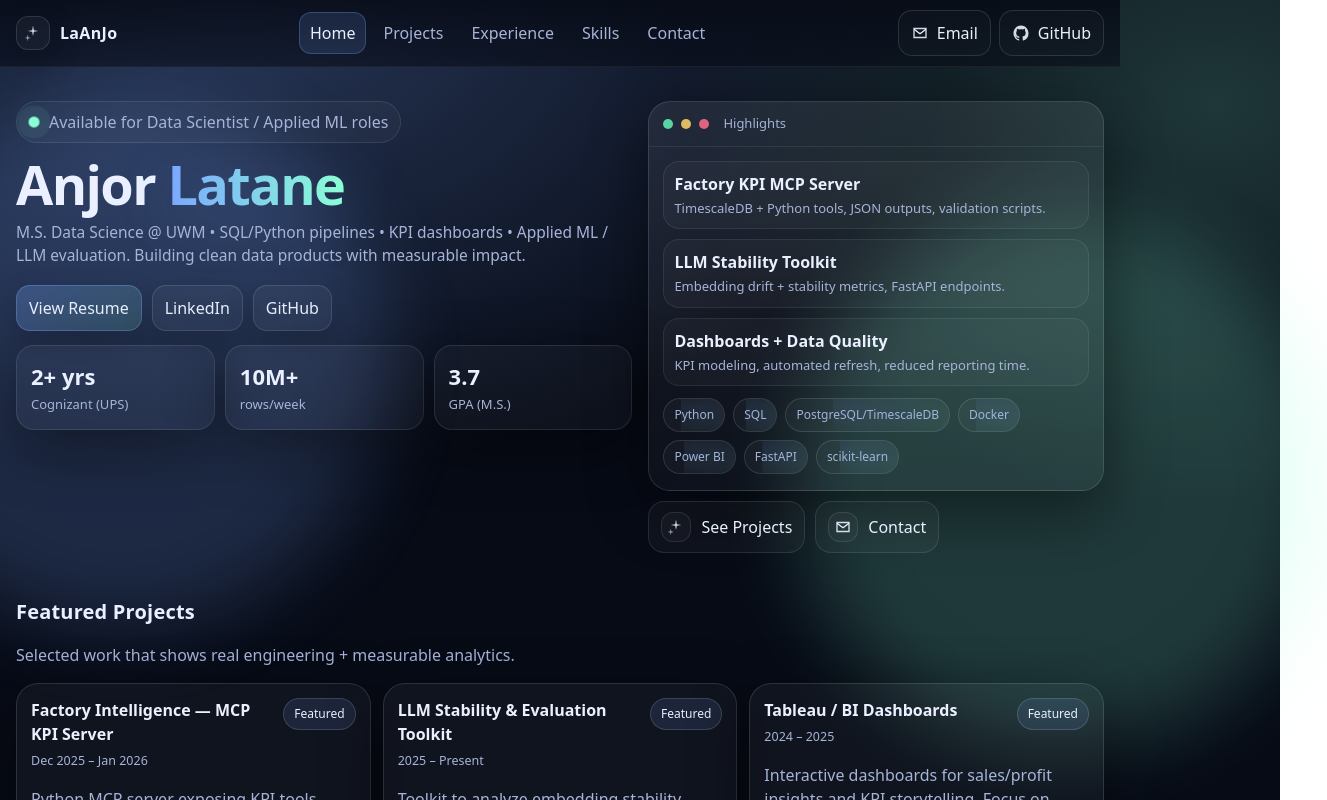
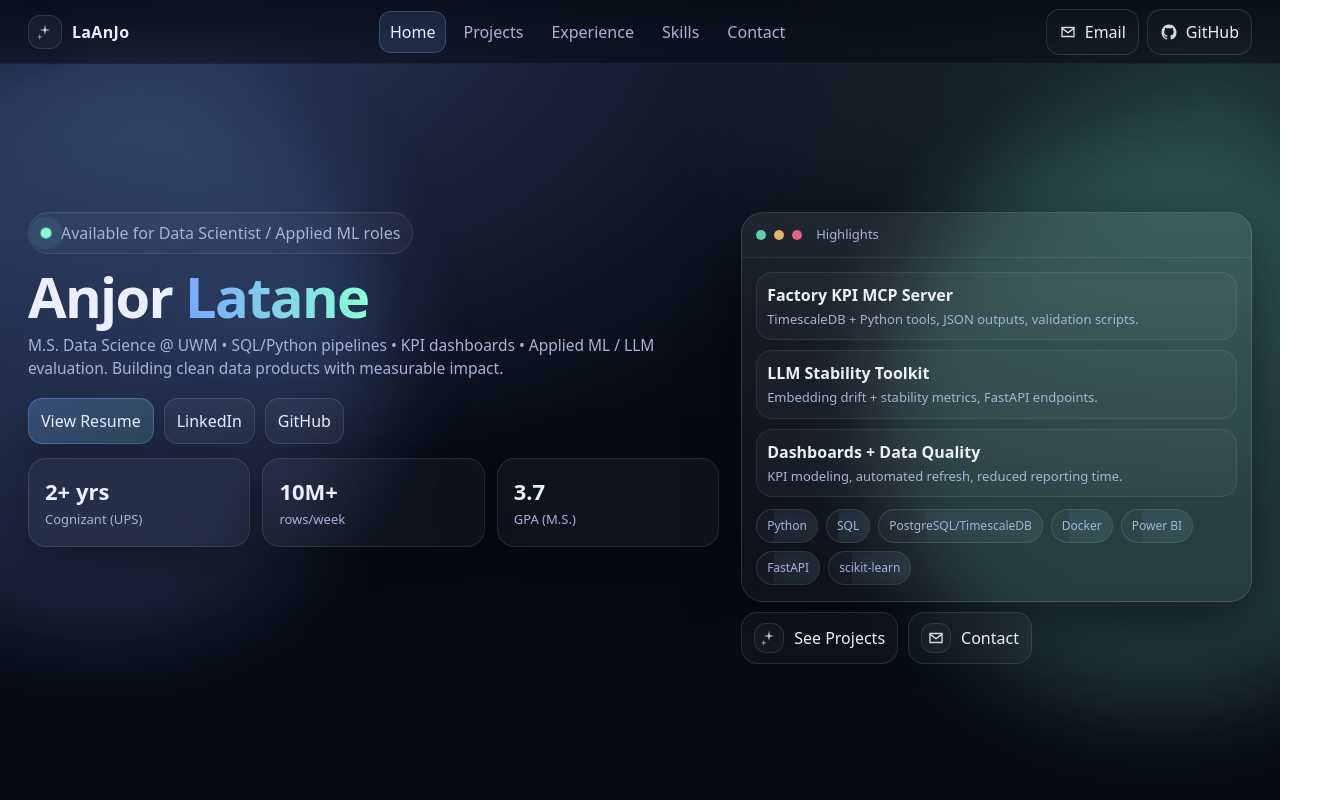
Before and after one commit to LaAnJo/anjor-portfolio, a React (Vite) app: page / in a window 1280 px wide. Shown: the top 800 px of the page, 1327 px wide, since content can reach past the window. Built offline with nearby package versions, Linux system fonts and the light colour scheme.

Commit message:
updated page and changes in layout

```diff
--- a/src/App.css
+++ b/src/App.css
@@ -8,17 +8,35 @@
   --accent: #7aa7ff;
   --accent2: #8affd6;
   --shadow: 0 18px 60px rgba(0, 0, 0, 0.45);
+
+  /* layout vars */
+  --container-max: 1600px;
+  --container-pad: 28px;
+  --nav-h: 64px;
 }
 
 * {
   box-sizing: border-box;
 }
+
 html {
   scroll-behavior: smooth;
+  width: 100%;
+  max-width: 100%;
+  overflow-x: hidden; /* FIX: prevent right-gap overflow */
+  background: var(--bg); /* FIX: remove white edge */
 }
+
 body {
   margin: 0;
   font-family: system-ui, -apple-system, Segoe UI, Roboto, Arial, sans-serif;
+
+  /* FIX: full-page background always visible */
+  min-height: 100vh;
+  width: 100%;
+  max-width: 100%;
+  overflow-x: hidden;
+
   background: radial-gradient(
       1200px 800px at 18% 0%,
       rgba(122, 167, 255, 0.28),
@@ -35,8 +53,15 @@ body {
       transparent 60%
     ),
     var(--bg);
+
   color: var(--text);
-  overflow-x: hidden;
+}
+
+#root {
+  min-height: 100vh; /* FIX: avoids bottom white space */
+  width: 100%;
+  overflow-x: hidden; /* FIX: protects against any child overflow */
+  background: transparent;
 }
 
 a {
@@ -50,36 +75,39 @@ a:hover {
 .app {
   position: relative;
   min-height: 100vh;
+  width: 100%;
+  overflow-x: hidden; /* FIX: hard stop right-side gap */
 }
 
 /* animated blobs */
 .bgBlob {
   position: absolute;
   inset: auto;
-  width: 520px;
-  height: 520px;
+  width: 560px;
+  height: 560px;
+  max-width: 100vw; /* FIX: prevent overflow */
   border-radius: 999px;
-  filter: blur(40px);
+  filter: blur(44px);
   opacity: 0.22;
   transform: translateZ(0);
   animation: float 10s ease-in-out infinite;
   pointer-events: none;
 }
 .b1 {
-  left: -160px;
-  top: 120px;
+  left: -200px;
+  top: 80px;
   background: rgba(122, 167, 255, 0.9);
   animation-delay: 0s;
 }
 .b2 {
-  right: -180px;
-  top: 240px;
+  right: -140px; /* FIX: reduce right overflow (was -240px) */
+  top: 160px;
   background: rgba(138, 255, 214, 0.85);
   animation-delay: 1.4s;
 }
 .b3 {
-  left: 24%;
-  bottom: -220px;
+  left: 30%;
+  bottom: -260px;
   background: rgba(255, 255, 255, 0.35);
   animation-delay: 2.3s;
   opacity: 0.14;
@@ -91,7 +119,7 @@ a:hover {
     transform: translate(0, 0) scale(1);
   }
   50% {
-    transform: translate(20px, -18px) scale(1.03);
+    transform: translate(22px, -18px) scale(1.03);
   }
 }
 
@@ -107,16 +135,23 @@ a:hover {
     rgba(7, 11, 22, 0.55)
   );
   border-bottom: 1px solid rgba(255, 255, 255, 0.08);
+  height: var(--nav-h);
+  display: flex;
+  align-items: center;
+  width: 100%;
 }
+
 .navInner {
-  max-width: 1120px;
+  width: 100%;
+  max-width: var(--container-max);
   margin: 0 auto;
-  padding: 10px 16px;
+  padding: 10px var(--container-pad);
   display: flex;
   align-items: center;
   justify-content: space-between;
   gap: 14px;
 }
+
 .brand {
   display: flex;
   gap: 10px;
@@ -126,6 +161,7 @@ a:hover {
   font-weight: 700;
   letter-spacing: 0.02em;
 }
+
 .brandIcon {
   display: grid;
   place-items: center;
@@ -136,6 +172,7 @@ a:hover {
   background: rgba(255, 255, 255, 0.04);
   box-shadow: 0 12px 30px rgba(0, 0, 0, 0.25);
 }
+
 .navLinks {
   display: flex;
   gap: 6px;
@@ -143,22 +180,26 @@ a:hover {
   flex-wrap: wrap;
   justify-content: center;
 }
+
 .navLink {
   padding: 8px 10px;
   border-radius: 12px;
   color: var(--muted);
   border: 1px solid transparent;
 }
+
 .navLink:hover {
   background: rgba(255, 255, 255, 0.04);
   border-color: rgba(255, 255, 255, 0.08);
   text-decoration: none;
 }
+
 .navLink.on {
   color: var(--text);
   background: rgba(122, 167, 255, 0.14);
   border-color: rgba(122, 167, 255, 0.28);
 }
+
 .navCtas {
   display: flex;
   gap: 8px;
@@ -178,12 +219,14 @@ a:hover {
   box-shadow: 0 12px 30px rgba(0, 0, 0, 0.2);
   transition: transform 0.2s ease, background 0.2s ease, border-color 0.2s ease;
 }
+
 .btn:hover {
   transform: translateY(-1px);
   background: rgba(255, 255, 255, 0.06);
   border-color: rgba(255, 255, 255, 0.18);
   text-decoration: none;
 }
+
 .btn.primary {
   background: linear-gradient(
     135deg,
@@ -192,6 +235,7 @@ a:hover {
   );
   border-color: rgba(122, 167, 255, 0.35);
 }
+
 .btn.ghost {
   background: rgba(255, 255, 255, 0.02);
   box-shadow: none;
@@ -199,22 +243,39 @@ a:hover {
 
 /* hero */
 .hero {
-  max-width: 1120px;
+  width: 100%;
+  max-width: var(--container-max);
   margin: 0 auto;
-  padding: 34px 16px 10px;
+  padding: 22px var(--container-pad) 10px; /* FIX: reduces top padding */
+  min-height: calc(100vh - var(--nav-h));
+  display: flex;
+  align-items: center;
 }
+
 .heroInner {
+  width: 100%;
   display: grid;
-  grid-template-columns: 1.15fr 0.85fr;
-  gap: 16px;
+  grid-template-columns: minmax(520px, 1.15fr) minmax(420px, 0.85fr);
+  gap: 22px;
   align-items: start;
 }
+
 @media (max-width: 980px) {
+  .hero {
+    min-height: auto;
+    align-items: stretch;
+  }
   .heroInner {
     grid-template-columns: 1fr;
   }
   .navCtas {
     display: none;
+  }
+}
+
+@media (max-width: 560px) {
+  :root {
+    --container-pad: 16px;
   }
 }
 
@@ -228,6 +289,7 @@ a:hover {
   background: rgba(255, 255, 255, 0.03);
   color: var(--muted);
 }
+
 .kDot {
   width: 10px;
   height: 10px;
@@ -236,6 +298,7 @@ a:hover {
   box-shadow: 0 0 0 6px rgba(138, 255, 214, 0.12);
   animation: pulse 2.4s ease-in-out infinite;
 }
+
 @keyframes pulse {
   0%,
   100% {
@@ -250,10 +313,11 @@ a:hover {
 
 .title {
   margin: 14px 0 8px;
-  font-size: 54px;
+  font-size: 56px;
   letter-spacing: -0.03em;
   line-height: 1.03;
 }
+
 @media (max-width: 520px) {
   .title {
     font-size: 44px;
@@ -272,7 +336,7 @@ a:hover {
   margin: 0 0 18px;
   color: var(--muted);
   font-size: 15.5px;
-  max-width: 720px;
+  max-width: 820px;
 }
 
 .row {
@@ -281,16 +345,18 @@ a:hover {
   gap: 10px;
   flex-wrap: wrap;
 }
+
 .ctaRow {
   margin: 8px 0 14px;
 }
 
 .heroMeta {
-  margin-top: 10px;
+  margin-top: 12px;
   display: grid;
   grid-template-columns: repeat(3, minmax(0, 1fr));
-  gap: 10px;
+  gap: 12px;
 }
+
 @media (max-width: 520px) {
   .heroMeta {
     grid-template-columns: 1fr;
@@ -301,13 +367,15 @@ a:hover {
   border: 1px solid rgba(255, 255, 255, 0.1);
   background: rgba(255, 255, 255, 0.03);
   border-radius: 18px;
-  padding: 14px 14px;
+  padding: 16px 16px;
   box-shadow: var(--shadow);
 }
+
 .metaNum {
   font-size: 22px;
   font-weight: 800;
 }
+
 .metaLabel {
   color: var(--muted);
   font-size: 13px;
@@ -325,6 +393,7 @@ a:hover {
   box-shadow: var(--shadow);
   overflow: hidden;
 }
+
 .glassHeader {
   display: flex;
   align-items: center;
@@ -332,6 +401,7 @@ a:hover {
   padding: 12px 14px;
   border-bottom: 1px solid rgba(255, 255, 255, 0.08);
 }
+
 .dot {
   width: 10px;
   height: 10px;
@@ -347,6 +417,7 @@ a:hover {
 .dot.red {
   background: #ff6f8f;
 }
+
 .glassTitle {
   margin-left: 6px;
   color: var(--muted);
@@ -356,18 +427,22 @@ a:hover {
 .glassBody {
   padding: 14px 14px 16px;
 }
+
 .hl {
   padding: 10px 10px;
   border-radius: 16px;
   border: 1px solid rgba(255, 255, 255, 0.08);
   background: rgba(255, 255, 255, 0.03);
 }
+
 .hl + .hl {
   margin-top: 10px;
 }
+
 .hlTitle {
   font-weight: 750;
 }
+
 .hlDesc {
   margin-top: 3px;
   color: var(--muted);
@@ -380,6 +455,7 @@ a:hover {
   flex-wrap: wrap;
   gap: 8px;
 }
+
 .chip {
   font-size: 12px;
   padding: 7px 10px;
@@ -390,6 +466,7 @@ a:hover {
   position: relative;
   overflow: hidden;
 }
+
 .chip::after {
   content: "";
   position: absolute;
@@ -408,6 +485,7 @@ a:hover {
   transform: translateX(-30%);
   animation: shimmer 4s ease-in-out infinite;
 }
+
 @keyframes shimmer {
   0%,
   100% {
@@ -424,6 +502,7 @@ a:hover {
   gap: 10px;
   flex-wrap: wrap;
 }
+
 .mini {
   display: inline-flex;
   align-items: center;
@@ -434,10 +513,12 @@ a:hover {
   background: rgba(255, 255, 255, 0.03);
   color: var(--text);
 }
+
 .mini:hover {
   text-decoration: none;
   transform: translateY(-1px);
 }
+
 .miniIcon {
   display: grid;
   place-items: center;
@@ -450,29 +531,36 @@ a:hover {
 
 /* main sections */
 .main {
-  max-width: 1120px;
+  width: 100%;
+  max-width: var(--container-max);
   margin: 0 auto;
-  padding: 8px 16px 28px;
+  padding: 8px var(--container-pad) 28px;
 }
+
 .section {
   padding: 26px 0 10px;
   scroll-margin-top: 86px;
 }
+
 .sectionHead {
   margin-bottom: 12px;
 }
+
 .h2 {
   margin: 0 0 6px;
   font-size: 20px;
   letter-spacing: 0.01em;
 }
+
 .h3 {
   margin: 0 0 6px;
   font-size: 16px;
 }
+
 .muted {
   color: var(--muted);
 }
+
 .tiny {
   font-size: 12.5px;
 }
@@ -482,6 +570,7 @@ a:hover {
   grid-template-columns: repeat(3, minmax(0, 1fr));
   gap: 12px;
 }
+
 @media (max-width: 980px) {
   .cardsGrid {
     grid-template-columns: 1fr;
@@ -495,12 +584,14 @@ a:hover {
   box-shadow: var(--shadow);
   padding: 14px 14px;
 }
+
 .projectTop {
   display: flex;
   justify-content: space-between;
   align-items: flex-start;
   gap: 12px;
 }
+
 .pill {
   font-size: 12px;
   padding: 6px 10px;
@@ -509,9 +600,11 @@ a:hover {
   background: rgba(122, 167, 255, 0.12);
   color: var(--text);
 }
+
 .links {
   margin-top: 10px;
 }
+
 .linkBtn {
   display: inline-flex;
   align-items: center;
@@ -522,6 +615,7 @@ a:hover {
   background: rgba(255, 255, 255, 0.03);
   color: var(--text);
 }
+
 .linkBtn:hover {
   text-decoration: none;
   transform: translateY(-1px);
@@ -532,6 +626,7 @@ a:hover {
   display: grid;
   gap: 12px;
 }
+
 .tItem {
   position: relative;
   border-radius: 22px;
@@ -540,6 +635,7 @@ a:hover {
   box-shadow: var(--shadow);
   overflow: hidden;
 }
+
 .tLine {
   position: absolute;
   left: 0;
@@ -553,16 +649,20 @@ a:hover {
   );
   opacity: 0.75;
 }
+
 .tContent {
   padding: 14px 14px 14px 16px;
 }
+
 .space {
   justify-content: space-between;
 }
+
 .list {
   margin: 8px 0 0 18px;
   color: var(--muted);
 }
+
 .list li {
   margin: 6px 0;
 }
@@ -573,6 +673,7 @@ a:hover {
   grid-template-columns: repeat(3, minmax(0, 1fr));
   gap: 12px;
 }
+
 @media (max-width: 980px) {
   .skillGrid {
     grid-template-columns: 1fr;
@@ -599,10 +700,12 @@ a:hover {
   box-shadow: var(--shadow);
   padding: 16px 16px;
 }
+
 .contactTitle {
   font-weight: 800;
   font-size: 16px;
 }
+
 .contactBtns {
   margin-top: 12px;
   gap: 10px;
@@ -619,6 +722,7 @@ a:hover {
   color: var(--muted);
   font-size: 13px;
 }
+
 .sep {
   opacity: 0.6;
 }
@@ -629,6 +733,7 @@ a:hover {
   transform: translateY(14px);
   transition: opacity 0.65s ease, transform 0.65s ease;
 }
+
 [data-reveal].in {
   opacity: 1;
   transform: translateY(0);
@@ -639,6 +744,7 @@ a:hover {
   transition: transform 0.22s ease, border-color 0.22s ease,
     background 0.22s ease;
 }
+
 .hoverLift:hover {
   transform: translateY(-3px);
   border-color: rgba(122, 167, 255, 0.26);
```
